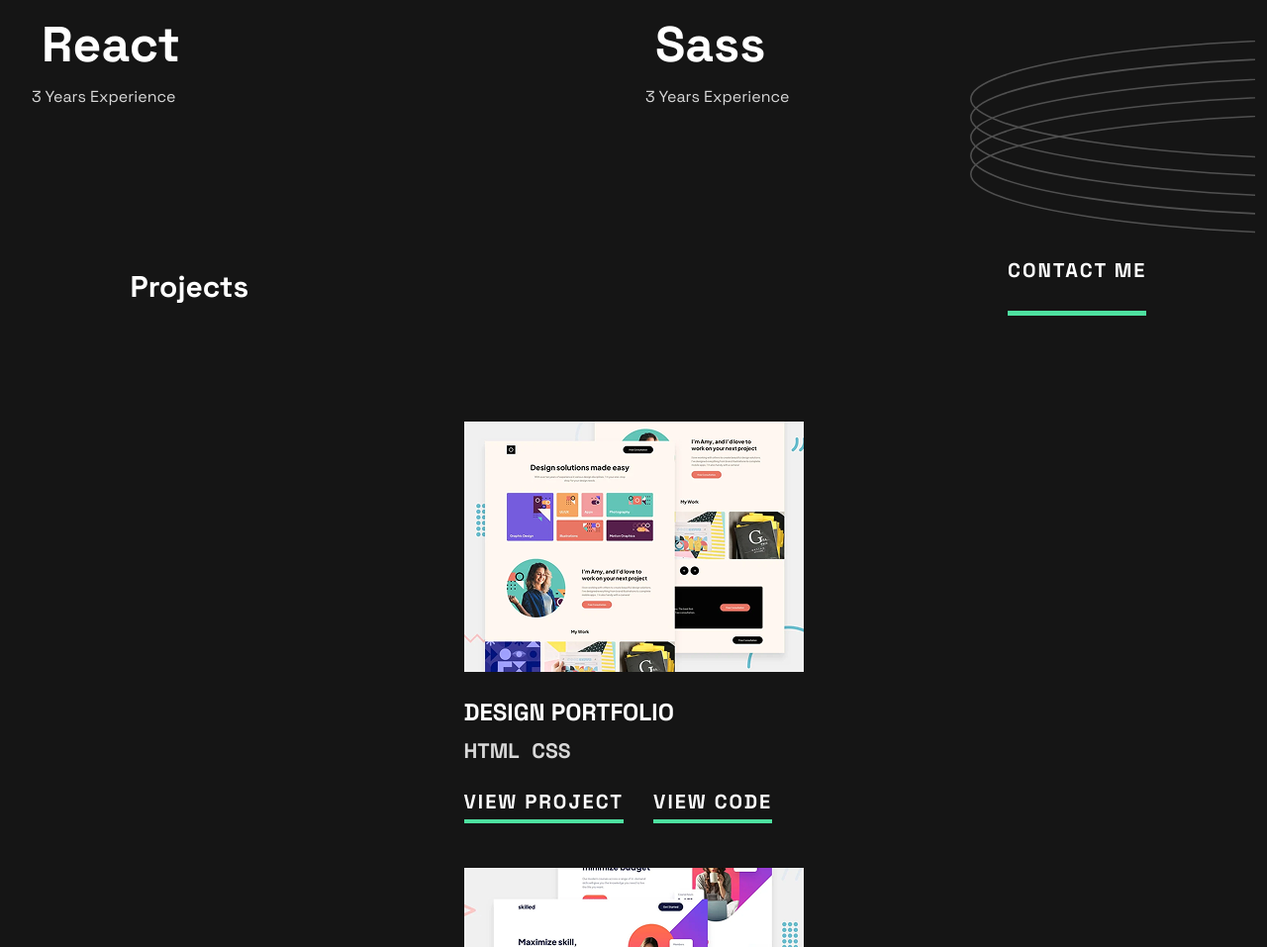
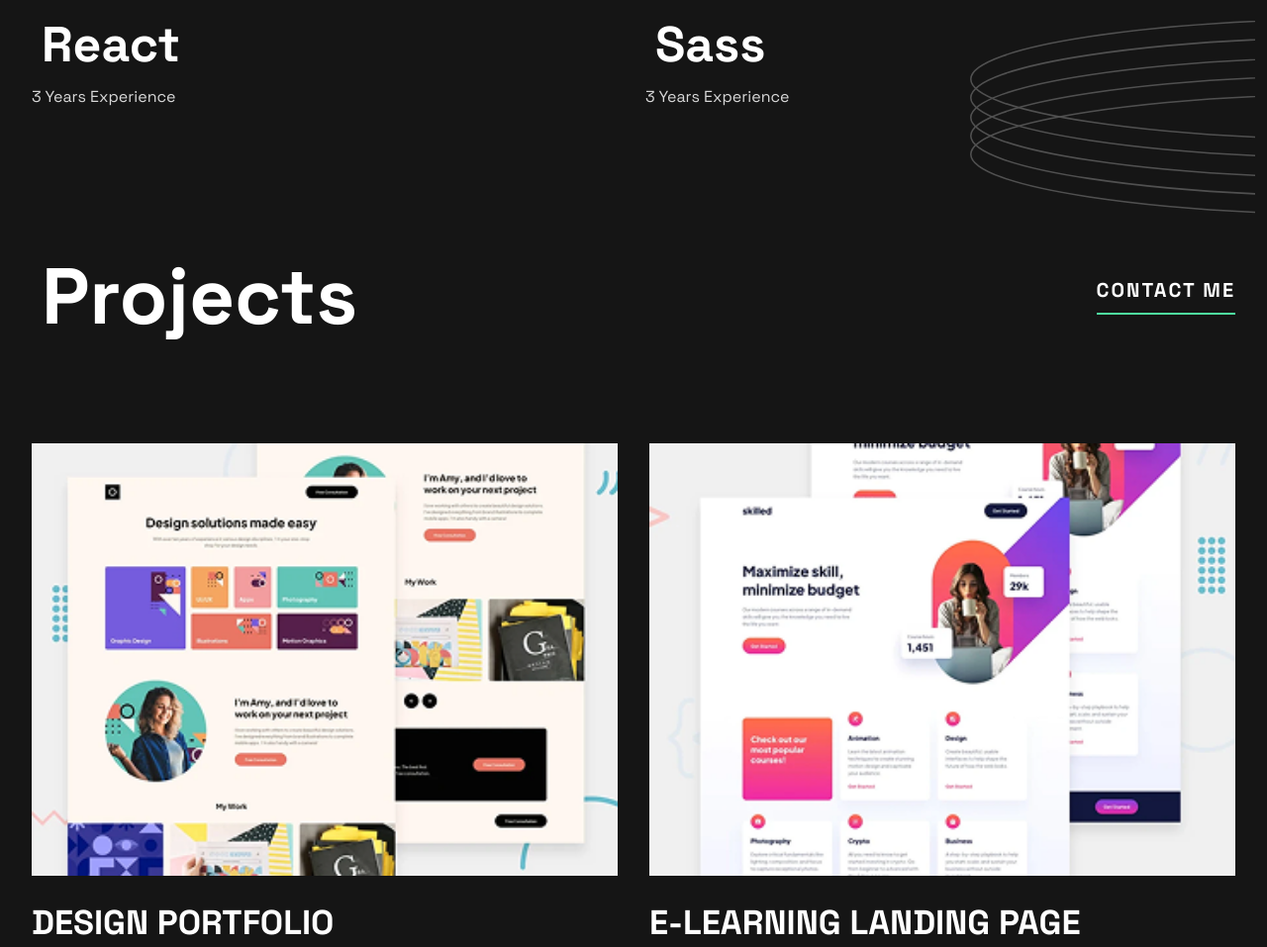
Before and after one commit to mariafernandamamone/CSS-Responsive-Portfolio, a website built with Vite: page index.html in a window 1280 px wide. Shown: the part 983-1940 px from the top of the page at 99% size. Built offline with nearby package versions, Linux system fonts and the light colour scheme; files whose address does not match are found by name.

Commit message:
feat(projects): tablet layout completed with grid and alignment

```diff
--- a/index.html
+++ b/index.html
@@ -107,7 +107,8 @@
         <div class="line"></div>
       </section>
 
-        <section class="projects">
+      <section class="projects">
+        <div class="container">
           <div class="projects-content">
             <div class="projects-title">
               <h2>Projects</h2>
@@ -116,6 +117,7 @@
               <a href="#">CONTACT ME</a>
             </div>
           </div>
+
           <div class="projects-items">
             <article class="project">
               <div class="project-img">
@@ -213,7 +215,8 @@
               </div>
             </article>
           </div>
-        </section>
+        </div>
+      </section>
 
         <section class="contact">
           <div class="wrapper">
--- a/src/sass/abstracts/_mixins.scss
+++ b/src/sass/abstracts/_mixins.scss
@@ -21,7 +21,7 @@
   font-weight: bold;
   letter-spacing: 2px;
   border-bottom: 2px solid $green;
-  padding-bottom: 6px;
+  padding-bottom: 10px;
   transition: color 0.3s ease;
 
   &:hover {
--- a/src/sass/components/_hero.scss
+++ b/src/sass/components/_hero.scss
@@ -171,17 +171,7 @@
   }
 
   &-contact {
-    padding-bottom: 0.5rem;
-    color: $white;
-    font-weight: 700;
-    letter-spacing: 2px;
-    text-decoration: none;
-    border-bottom: 4px solid $green;
-    text-align: center;
-
-    &:hover {
-      color: $green;
-    }
+    @include link-primary;
   }
 
   &-line {
--- a/src/sass/components/_languages.scss
+++ b/src/sass/components/_languages.scss
@@ -8,7 +8,7 @@
     content: '';
     background-image: url('../../src/images/ellypses-right.svg');
     position: absolute;
-    bottom: -200px;
+    bottom: -180px;
     right: 0px;
     width: 200px;
     height: 200px;
--- a/src/sass/components/_projects.scss
+++ b/src/sass/components/_projects.scss
@@ -3,80 +3,87 @@
 .projects {
     background-color: $black;
     width: 100%;
-    padding: 5%;
     display: flex;
     flex-direction: column;
+
     &-content {
-        padding: 5%;
         display: flex;
         justify-content: space-between;
+        align-items: center;
+        padding-block: 3rem;
+        padding-top: 100px;
 
         h2 {
             color: $white;
-            padding: 10px;
-            font-size: 30px;
+            font-size: 50px;
             font-weight: bold;
+            @include breakpoint(tablet) {
+                font-size: 80px;
+            }
         }
     }
 
     &-contact {
-        border-bottom: 5px solid $green;
-        a {
-            font-size: 20px;
-            font-weight: bold;
-            letter-spacing: 2px;
-            text-decoration: none;
-            color: $white;
-            transition: border-color 0.3s ease;
-
-            &:hover {
-                color: $green;
-            }
-        }
+        @include link-primary;
     }
 
     &-items {
         display: flex;
         flex-direction: column;
         align-items: center;
-        margin-top: 30px;
+        margin-top: 20px;
+        margin-bottom: 100px;
+        @include breakpoint(tablet) {
+            display: grid;
+            grid-template-columns: repeat(2, 1fr);
+            gap: 2rem;
+        }
 
         .project {
+            width: 100%;
+            display: flex;
+            flex-direction: column;
+            align-items: center;
+            margin: 0;
+            padding: 0;
+
             &-img {
-                padding: 20px 0px;
+                width: 100%;
+                align-items: center;
+                img {
+                  width: 100%;
+                  align-items: center;
+                }
             }
 
             &-title {
+                display: flex;
                 color: $white;
+                font-size: 23px;
                 margin-bottom: 10px;
+                align-self: flex-start;
             }
 
             &-subtitle {
+                display: flex;
                 color: $light-grey;
                 font-size: 18px;
                 font-weight: 200;
                 margin-bottom: 25px;
                 word-spacing: 8px;
+                text-align: left;
+                align-self: flex-start;
             }
 
             &-links {
                 display: flex;
                 gap: 30px;
                 margin-bottom: 25px;
+                text-align: left;
+                align-self: flex-start;
 
                  a {
-                    font-size: 20px;
-                    font-weight: bold;
-                    letter-spacing: 2px;
-                    text-decoration: none;
-                    color: $white;
-                    transition: border-color 0.3s ease;
-                    border-bottom: 4px solid $green;
-                    padding-bottom: 5px;
-
-                    &:hover {
-                        color: $green;
-                    }
+                    @include link-primary;
                 }
             }
         }
```
Also changed, not shown: css/style.css.
